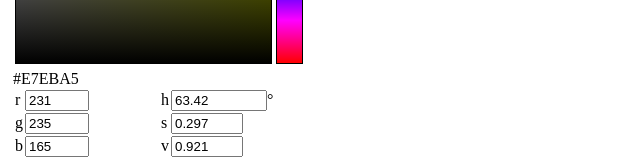
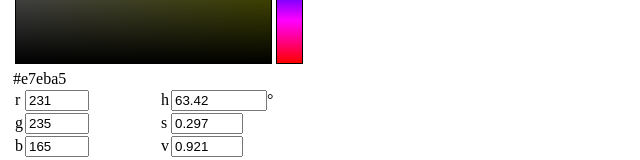
Before and after one commit to NatalieWolfe/pixels, an Angular app: page / in a window 1280 px wide. Shown: the part 288-448 px from the top of the page, without its empty margins (0-640 px from the left). Built offline with nearby package versions, Linux system fonts and the light colour scheme.

Commit message:
Make hex formatting lowercase.

```diff
--- a/src/app/color.ts
+++ b/src/app/color.ts
@@ -105,7 +105,7 @@ export class Color {
   public toHex(): string {
     return (
       this.r << 16 | this.g << 8 | this.b
-    ).toString(16).toUpperCase().padStart(6, '0');
+    ).toString(16).padStart(6, '0');
   }
 
   public toRGB(): string {
```
Also changed, not shown: 1 other file (tests, documents, lock files or other folders).
